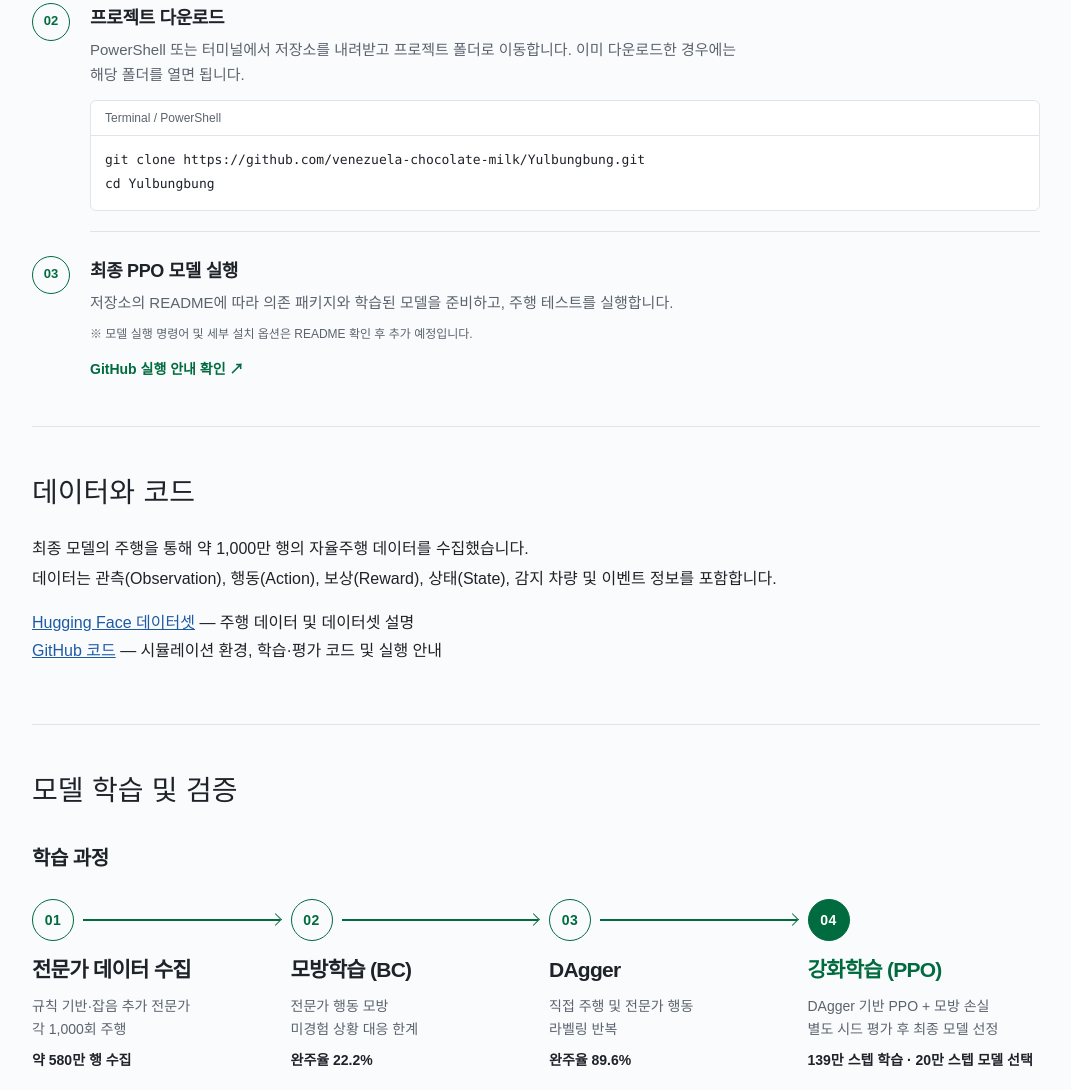
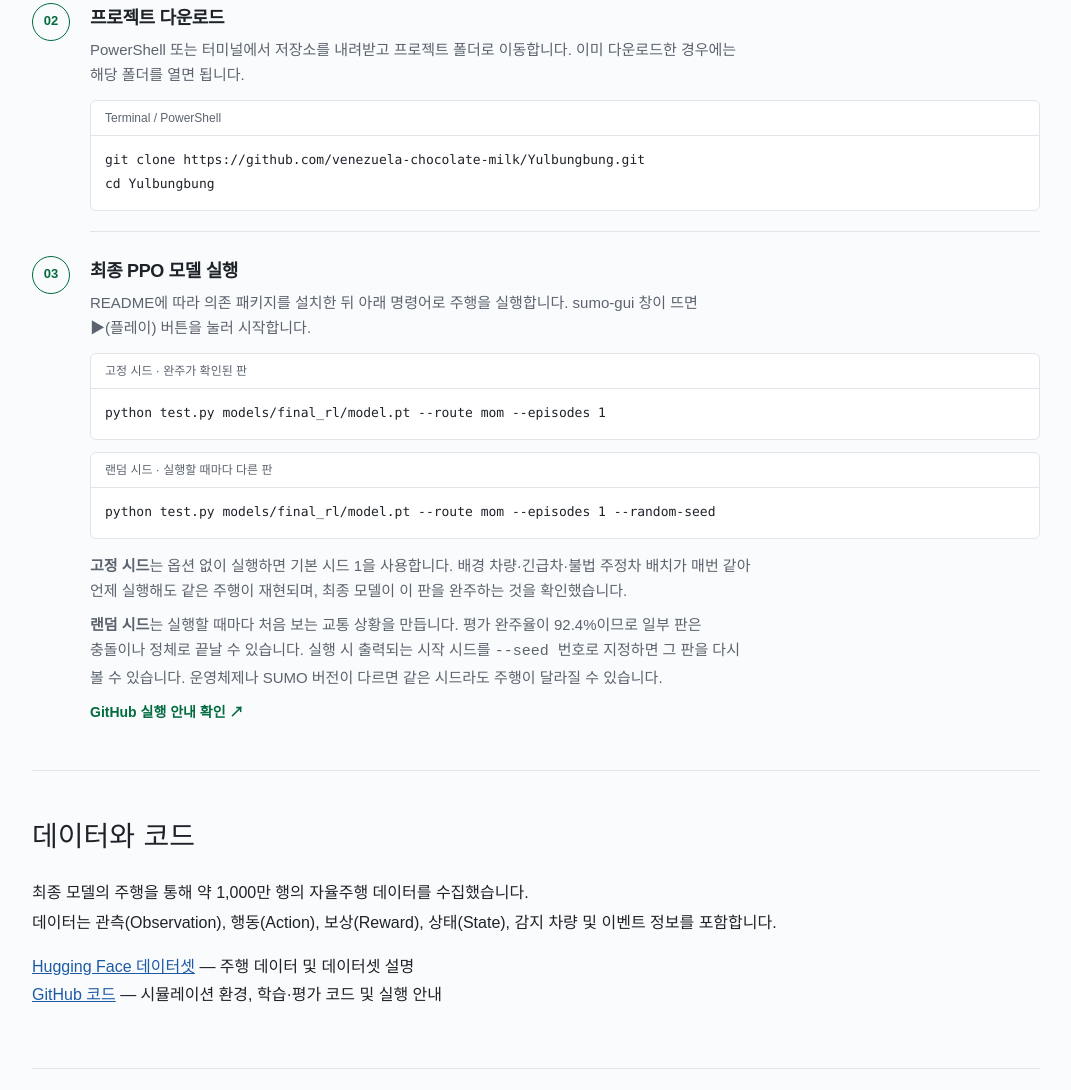
Before and after one commit to venezuela-chocolate-milk/Yulbungbung, a plain HTML site: page docs/index.html in a window 1280 px wide. Shown: the part 4385-5475 px from the top of the page, without its empty margins (104-1175 px from the left). Drawn offline with Linux system fonts and the light colour scheme; a web font is replaced by a local one.

```diff
--- a/docs/index.html
+++ b/docs/index.html
@@ -345,7 +345,7 @@ footer{padding:32px 0 56px;color:var(--muted);font-size:14px;border-top:1px soli
 <li><span class="run-num" aria-hidden="true">01</span><div class="run-content"><h3>실행 환경 준비</h3><p>Python, SUMO 1.27 및 PyTorch 실행 환경 준비</p></div></li>
 <li><span class="run-num" aria-hidden="true">02</span><div class="run-content"><h3>프로젝트 다운로드</h3><p>PowerShell 또는 터미널에서 저장소를 내려받고 프로젝트 폴더로 이동합니다. 이미 다운로드한 경우에는 해당 폴더를 열면 됩니다.</p><div class="run-terminal"><span class="terminal-label">Terminal / PowerShell</span><pre><code>git clone https://github.com/venezuela-chocolate-milk/Yulbungbung.git
 cd Yulbungbung</code></pre></div></div></li>
-<li><span class="run-num" aria-hidden="true">03</span><div class="run-content"><h3>최종 PPO 모델 실행</h3><p>저장소의 README에 따라 의존 패키지와 학습된 모델을 준비하고, 주행 테스트를 실행합니다.</p><p class="run-pending">※ 모델 실행 명령어 및 세부 설치 옵션은 README 확인 후 추가 예정입니다.</p><a class="run-link" href="https://github.com/venezuela-chocolate-milk/Yulbungbung">GitHub 실행 안내 확인 <span aria-hidden="true">↗</span></a></div></li>
+<li><span class="run-num" aria-hidden="true">03</span><div class="run-content"><h3>최종 PPO 모델 실행</h3><p>README에 따라 의존 패키지를 설치한 뒤 아래 명령어로 주행을 실행합니다. sumo-gui 창이 뜨면 ▶(플레이) 버튼을 눌러 시작합니다.</p><div class="run-terminal"><span class="terminal-label">고정 시드 · 완주가 확인된 판</span><pre><code>python test.py models/final_rl/model.pt --route mom --episodes 1</code></pre></div><div class="run-terminal"><span class="terminal-label">랜덤 시드 · 실행할 때마다 다른 판</span><pre><code>python test.py models/final_rl/model.pt --route mom --episodes 1 --random-seed</code></pre></div><p style="margin-top:14px"><strong>고정 시드</strong>는 옵션 없이 실행하면 기본 시드 1을 사용합니다. 배경 차량·긴급차·불법 주정차 배치가 매번 같아 언제 실행해도 같은 주행이 재현되며, 최종 모델이 이 판을 완주하는 것을 확인했습니다.</p><p><strong>랜덤 시드</strong>는 실행할 때마다 처음 보는 교통 상황을 만듭니다. 평가 완주율이 92.4%이므로 일부 판은 충돌이나 정체로 끝날 수 있습니다. 실행 시 출력되는 시작 시드를 <code>--seed 번호</code>로 지정하면 그 판을 다시 볼 수 있습니다. 운영체제나 SUMO 버전이 다르면 같은 시드라도 주행이 달라질 수 있습니다.</p><a class="run-link" href="https://github.com/venezuela-chocolate-milk/Yulbungbung">GitHub 실행 안내 확인 <span aria-hidden="true">↗</span></a></div></li>
 </ol>
 </section>
 
```
